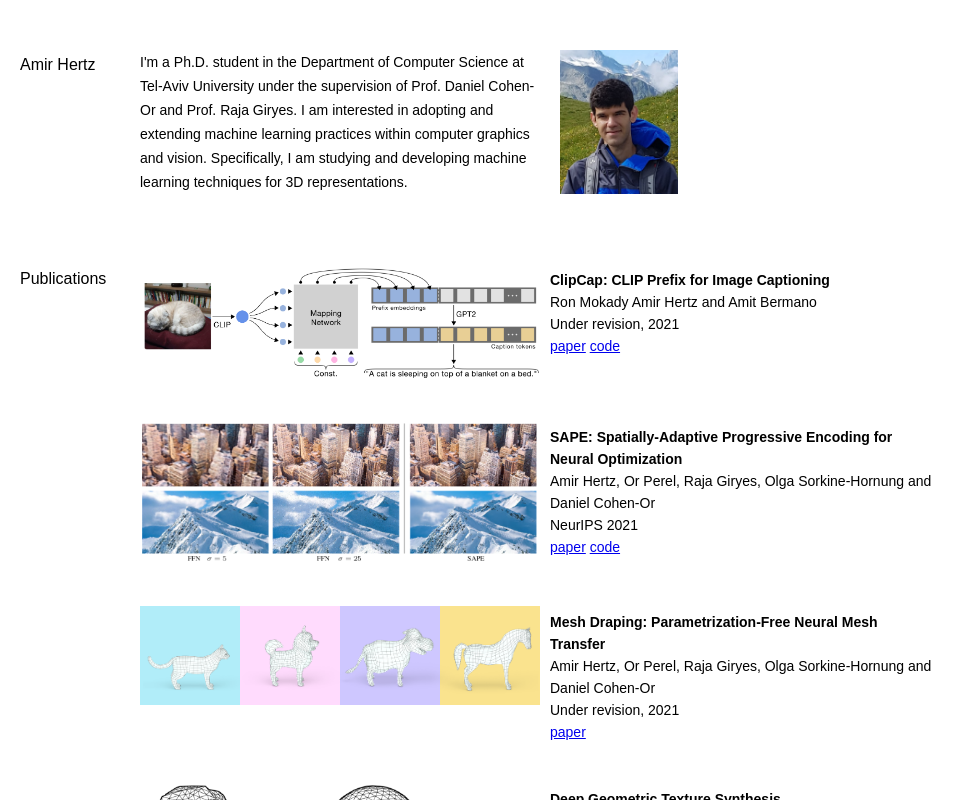
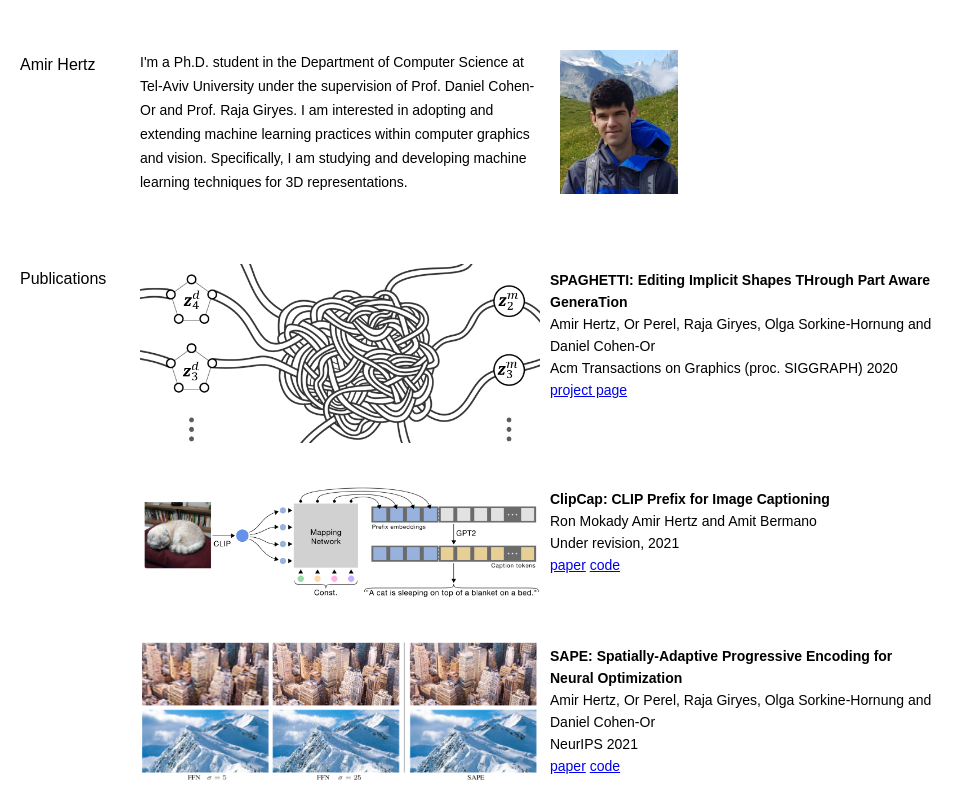
Before and after one commit to amirhertz/amirhertz.github.io, a plain HTML site: page index.html in a window 1280 px wide. Shown: the whole page, without its empty margins (0-974 px from the left). Drawn offline with Linux system fonts and the light colour scheme; files whose address does not match are found by name.

Commit message:
spaghetti link

```diff
--- a/index.html
+++ b/index.html
@@ -30,6 +30,7 @@ Tel Aviv University.
 	</div>
 
 	<div id="publication_src" class="draft">
+		<p id="image_src" >spaghetti_diagram_zoom.png</p>
 		<p id="image_src" >clip_prefix_diagram_v3-01.png</p>
 		<p id="image_src" >sape.PNG</p>
 		<p id="image_src" >mdrape.png</p>
@@ -40,6 +41,18 @@ Tel Aviv University.
 	</div>
 
 	<div id="publication_txt" class="draft">
+
+		<p id="project_txt" >
+			<b>
+			SPAGHETTI: Editing Implicit Shapes THrough Part Aware GeneraTion
+			</b>
+			<br>
+			Amir Hertz, Or Perel, Raja Giryes, Olga Sorkine-Hornung and Daniel Cohen-Or
+			<br>
+			Acm Transactions on Graphics (proc. SIGGRAPH) 2020
+			<br>
+			<a  id="realLink" href="./spaghetti/index.html" target='_blank'>project page</a>
+		</p>
 
 		<p id="project_txt" >
 			<b>
```
Also changed, not shown: spaghetti_diagram_zoom.png (added).
